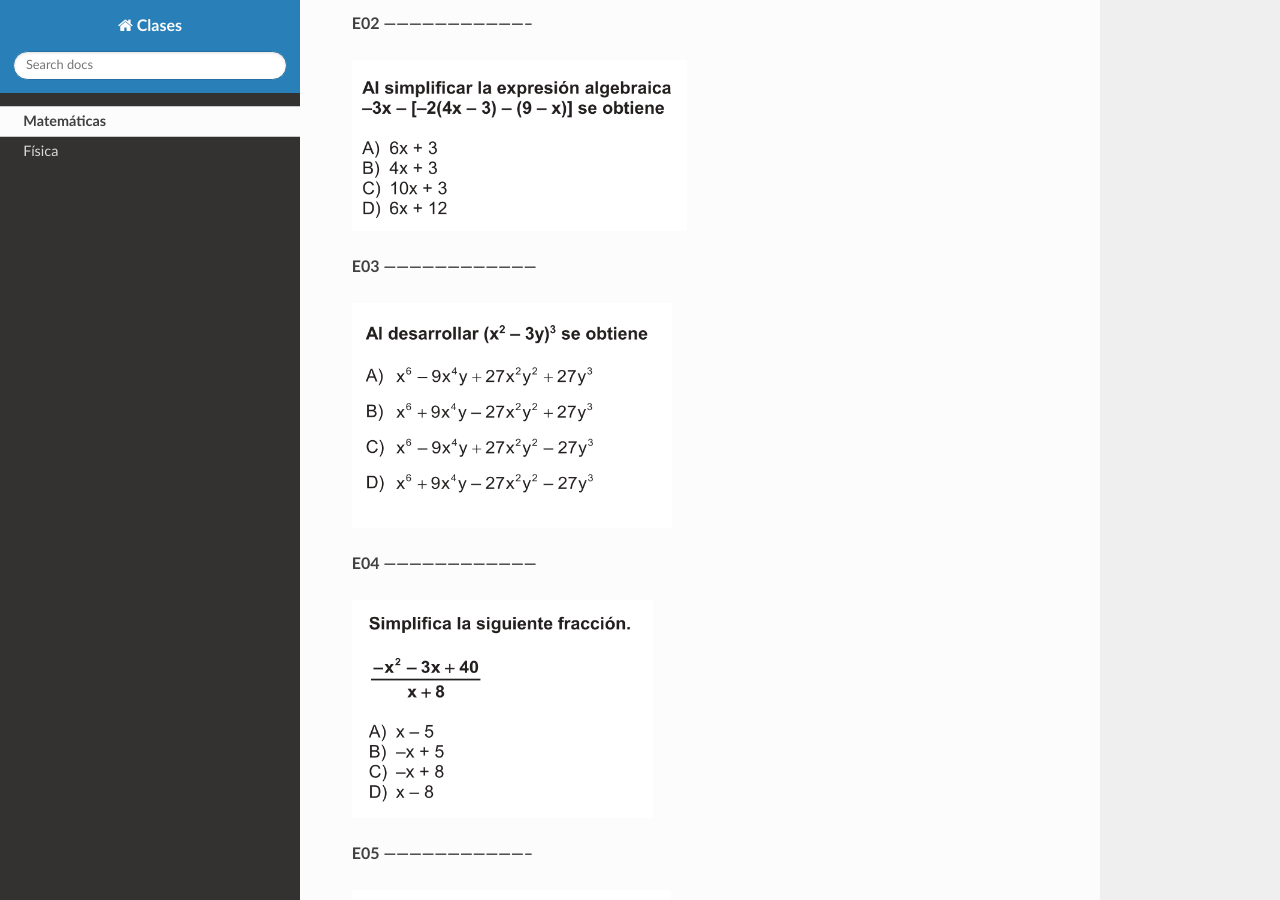
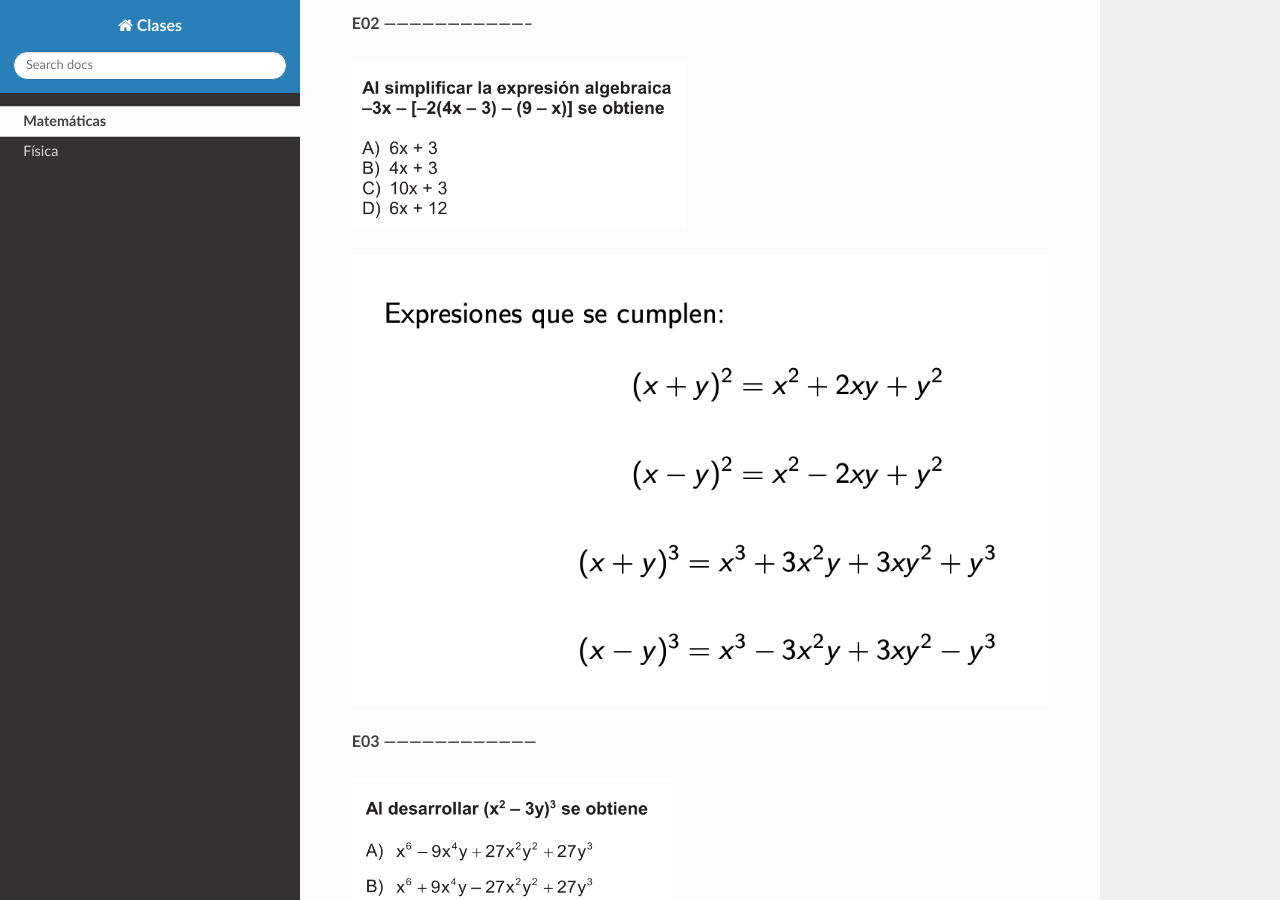
Before and after one commit to matecom57/santosg57-clasesparticulares, a Sphinx documentation site: the page built from docs/source/Matematicas/matematicas.rst, in a window 1280 px wide and 900 px high, scrolled down 778 px. Built offline with Sphinx 7.4.7 and the Read the Docs theme 3.1.0, drawn with Linux system fonts in a browser that asks for light colours.

Commit message:
Test comité

```diff
--- a/docs/source/Matematicas/matematicas.rst
+++ b/docs/source/Matematicas/matematicas.rst
@@ -11,6 +11,8 @@ Matemáticas
 
 .. image:: mat48.png
    :scale: 60 %
+
+.. image:: binomio.png
 
 **E03 ------------------------------------**
 
```
Also changed, not shown: docs/source/Matematicas/binomio.png (added), 9 other files.
